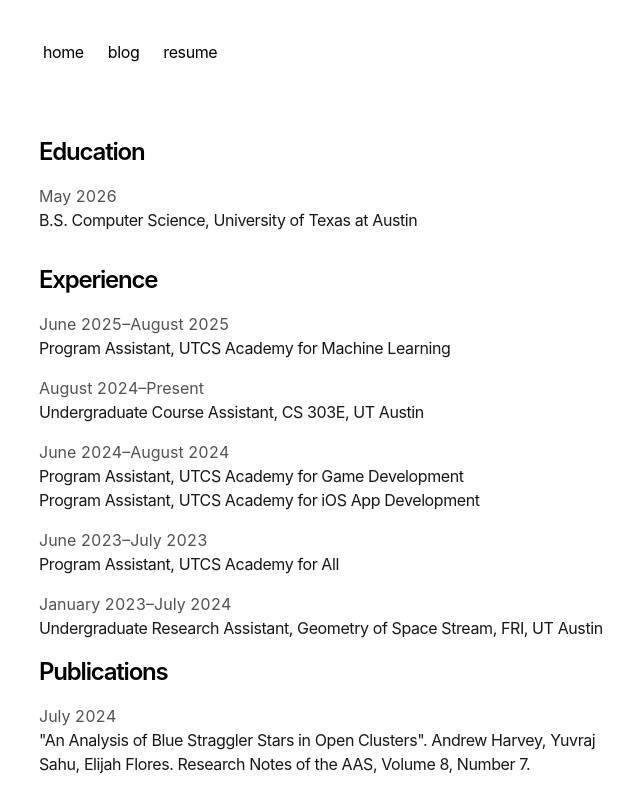
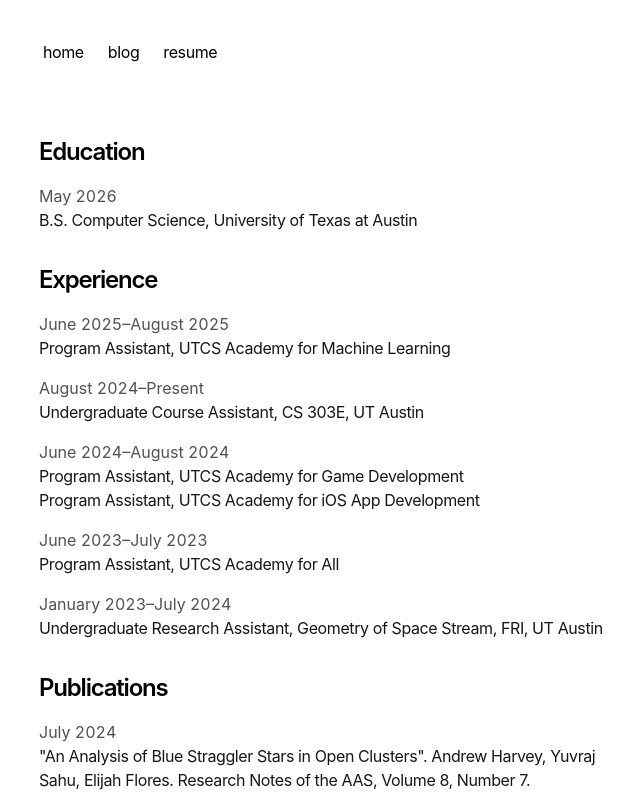
Before and after one commit to elnflores/portfolio, a Next.js app: page /resume in a window 1280 px wide. Shown: the top 800 px of the page, without its empty margins (313-953 px from the left). Built offline with nearby package versions, Linux system fonts and the light colour scheme.

Commit message:
Fixed spacing error on resume

```diff
--- a/app/resume/page.tsx
+++ b/app/resume/page.tsx
@@ -51,7 +51,7 @@
         href="https://fri.cns.utexas.edu/research-streams/geometry-space"
       />
 
-      <h3 className="font-semibold text-2xl mb-4 tracking-tighter">
+      <h3 className="font-semibold text-2xl mt-8 mb-4 tracking-tighter">
         Publications</h3>
       <ExternalPage
         date={formatDate('2024-07-01', false, false)}
```
